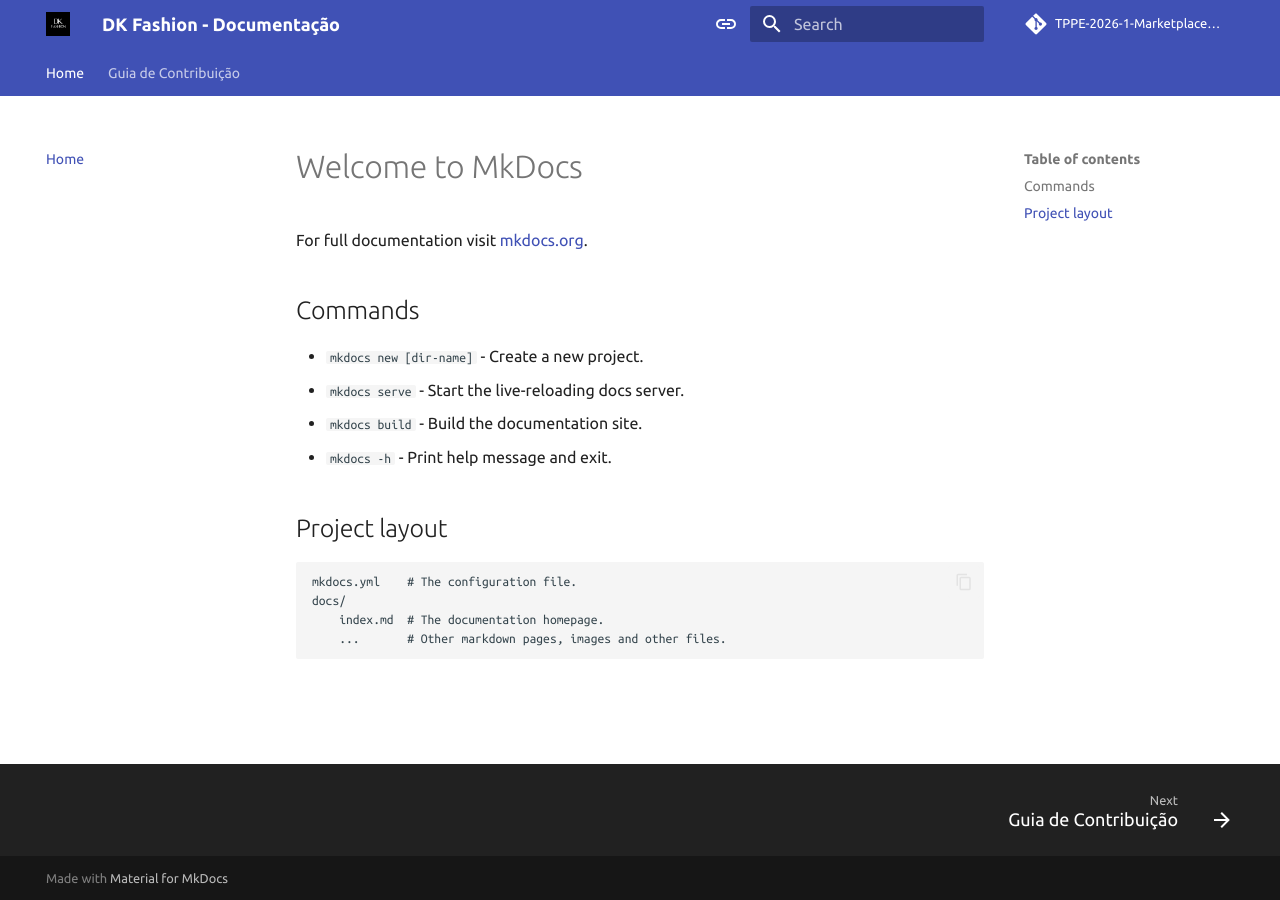
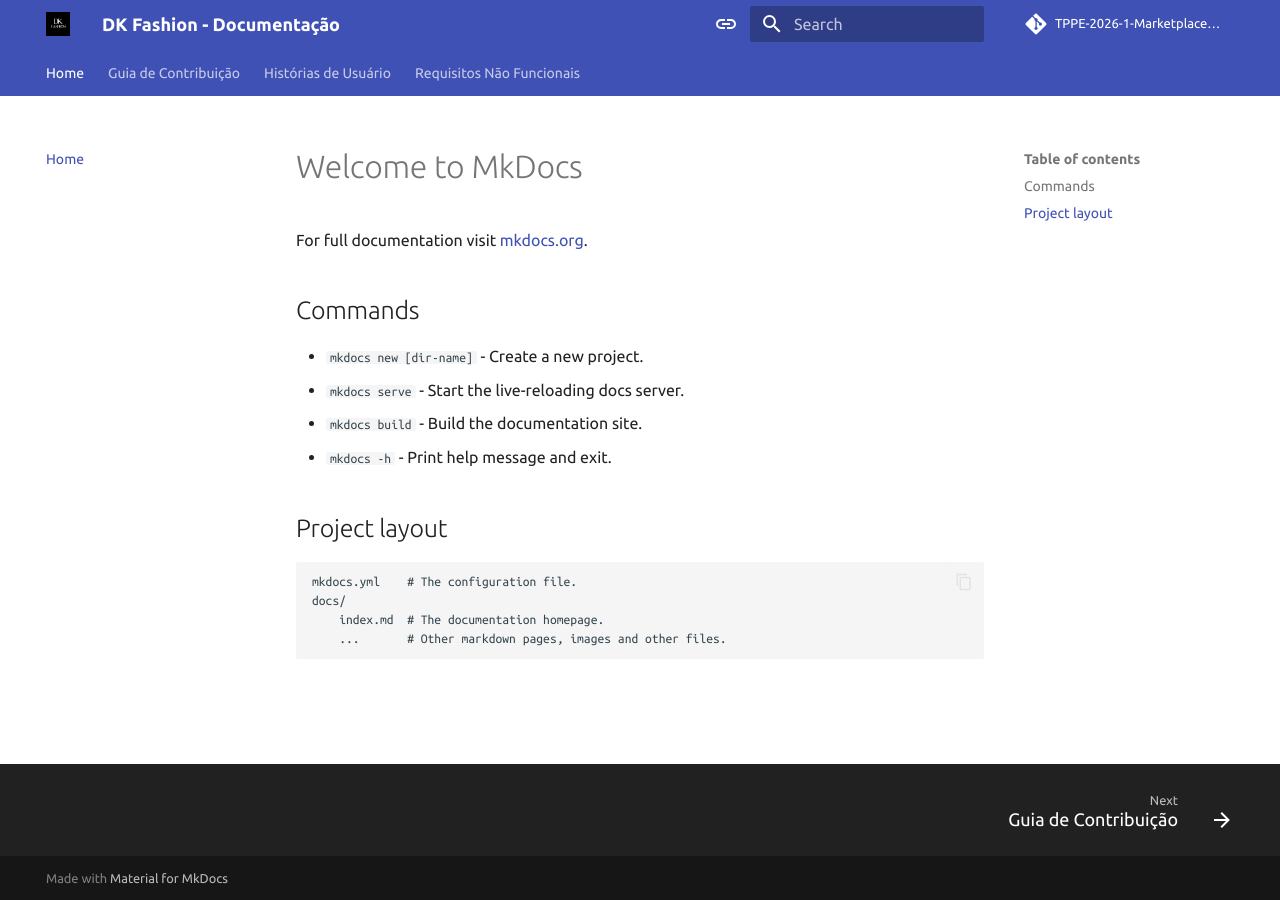
Before and after one commit to TPPE-2026-1-Marketplace/documentacao, an MkDocs documentation site: the page built from docs/index.md, in a window 1280 px wide. Built offline with MkDocs 1.6.1 and Material for MkDocs 9.7.7, drawn with Linux system fonts in a browser that asks for light colours; comment, search, counter and statistics services are not loaded; some of the changed lines change nothing that is shown.

Commit message:
docs: updating with new pages

```diff
--- a/mkdocs.yml
+++ b/mkdocs.yml
@@ -102,3 +102,15 @@ markdown_extensions:
 nav:
   - Home: index.md
   - Guia de Contribuição: contributing_guidelines.md
+  - Histórias de Usuário:
+      - Visão Geral: user_history.md
+      - Catálogo e Modelagem: user_history/catalogo_modelagem.md
+      - Busca, Navegação e Atendimento: user_history/busca_navegacao_atendimento.md
+      - Estoque, Loja Física e Operação: user_history/estoque_loja_fisica_operacao.md
+      - Compra, Pagamento e Entrega: user_history/compra_pagamento_entrega.md
+      - Clientes, CRM e Marketing: user_history/clientes_crm_marketing.md
+      - Fiscal, Trocas e Pós-venda: user_history/fiscal_trocas_pos_venda.md
+      - Avaliações e Conteúdo Gerado pelo Usuário: user_history/avaliacoes_conteudo_gerado.md
+      - Catálogo e Conformidade: user_history/catalogo_conformidade.md
+      - Indicadores, Metas e Gamificação: user_history/indicadores_metas_gamificacao.md
+  - Requisitos Não Funcionais: non_functional_requirements.md
```
